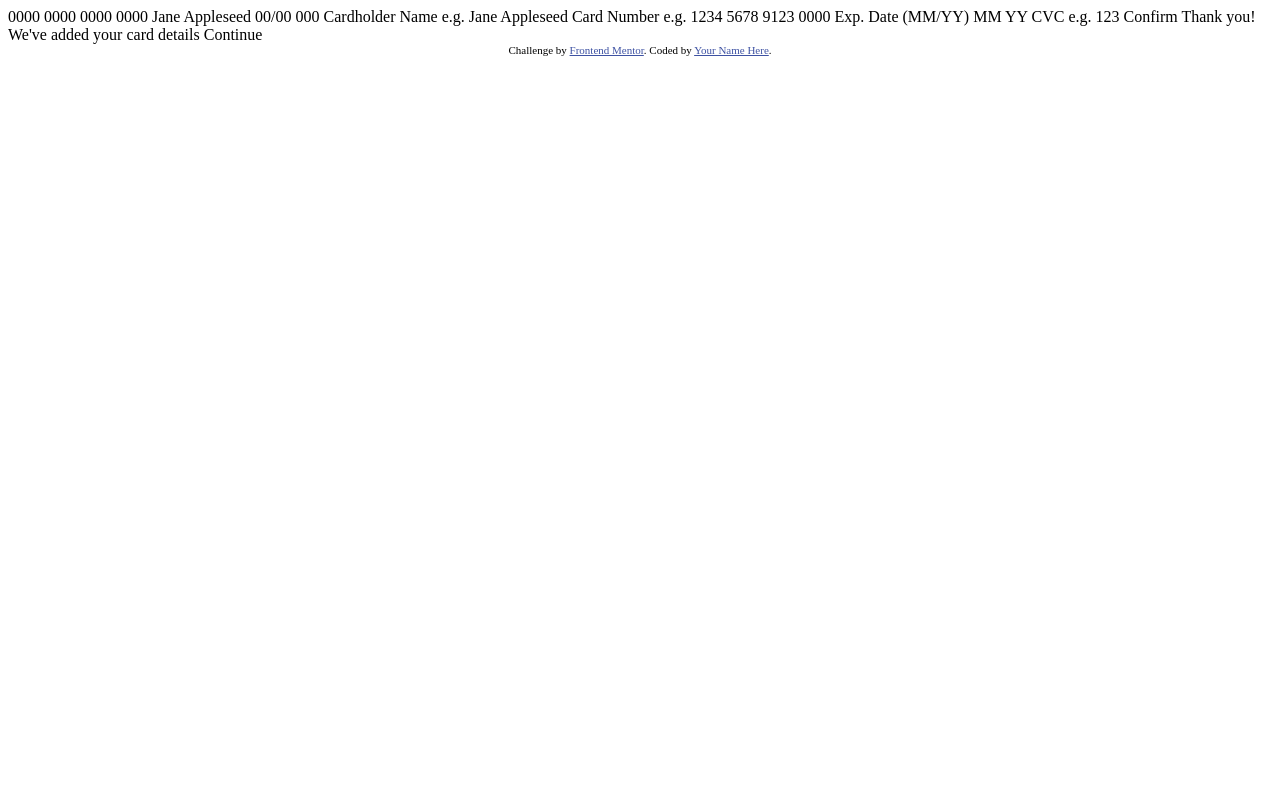
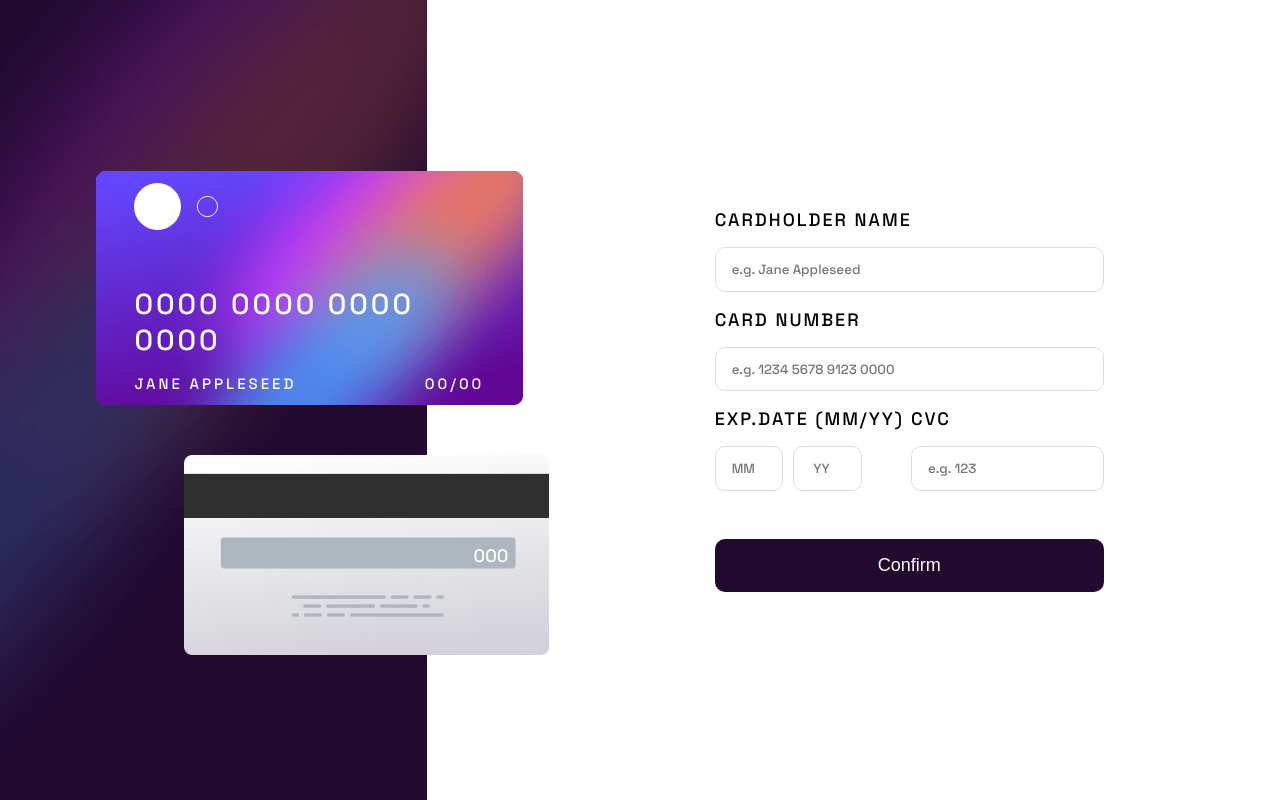
Before and after one commit to thaykrgl/interactive-card-details-form, a plain HTML site: page index.html in a window 1280 px wide. Drawn offline with nearby package versions, Linux system fonts and the light colour scheme.

Commit message:
Added layout for project

```diff
--- a/index.html
+++ b/index.html
@@ -1,51 +1,76 @@
 <!DOCTYPE html>
 <html lang="en">
+
 <head>
   <meta charset="UTF-8">
-  <meta name="viewport" content="width=device-width, initial-scale=1.0"> <!-- displays site properly based on user's device -->
+  <meta name="viewport" content="width=device-width, initial-scale=1.0">
 
   <link rel="icon" type="image/png" sizes="32x32" href="./images/favicon-32x32.png">
+  <link rel="preconnect" href="https://fonts.googleapis.com">
+  <link rel="preconnect" href="https://fonts.gstatic.com" crossorigin>
+  <link href="https://fonts.googleapis.com/css2?family=Space+Grotesk:wght@500&display=swap" rel="stylesheet">
+  <link rel="stylesheet" href="./dist/css/style.css">
+  <title>Frontend Mentor | Interactive Card Details Form</title>
 
-  <title>Frontend Mentor | Interactive card details form</title>
+</head>
 
-  <!-- Feel free to remove these styles or customise in your own stylesheet 👍 -->
-  <style>
-    .attribution { font-size: 11px; text-align: center; }
-    .attribution a { color: hsl(228, 45%, 44%); }
-  </style>
-</head>
 <body>
 
-  0000 0000 0000 0000
-  Jane Appleseed
-  00/00
+  <div class="card">
+    <!-- Card Front Side -->
+    <div class="front">
+      <img src="./images/card-logo.svg" alt="Card Logo">
+      <p id="card-number" class="let-space card-number">0000 0000 0000 0000</p>
+      <div>
+        <p id="card-owner" class="let-space card-owner">Jane Appleseed</p>
+        <p class="let-space card-expire"> <span id="card-expire-mm">00</span>/<span id="card-expire-yy">00</span></p>
+      </div>
+    </div>
+    <!-- Card Back Side -->
+    <div class="back">
+      <p id="card-cvc">000</p>
+    </div>
+  </div>
+  <div class="card-info">
 
-  000
+    <!-- CardHolder Name -->
+    <label for="holder-name">Cardholder Name</label>
+    <input type="text" name="holder-name" id="holder-name" placeholder="e.g. Jane Appleseed" maxlength="20">
 
-  Cardholder Name
-  e.g. Jane Appleseed
+    <!-- Card Number -->
+    <label for="card-number">Card Number</label>
+    <input type="text" name="card-number" id="holder-number" placeholder="e.g. 1234 5678 9123 0000" maxlength="19">
 
-  Card Number
-  e.g. 1234 5678 9123 0000
+    <!-- Expiry Date & CVC -->
+    <div class="exp-date-cvc">
+      <!-- Expiry Date -->
+      <div class="exp-date">
+        <label>Exp.Date (mm/yy)</label>
+        <div class="exp-date-input">
+          <input id="exp-date-mm" type="text" name="exp-date-mm" placeholder="MM" maxlength="2">
+          <input id="exp-date-yy" type="text" name="exp-date-yy" placeholder=" YY" maxlength="2">
+        </div>
+      </div>
+      <!-- CVC -->
+      <div class="cvc">
+        <label for="cvc">Cvc</label>
+        <input type="text" name="cvc" id="cvc" placeholder="e.g. 123" maxlength="3">
+      </div>
+    </div>
 
-  Exp. Date (MM/YY)
-  MM
-  YY
+    <!-- Confirm Button -->
+    <button>Confirm</button>
+  </div>
 
-  CVC
-  e.g. 123
-
-  Confirm
+  <!-- Confirm -->
 
   <!-- Completed state start -->
 
-  Thank you!
+  <!-- Thank you!
   We've added your card details
-  Continue
+  Continue -->
+  <script src="https://ajax.googleapis.com/ajax/libs/jquery/3.6.0/jquery.min.js"></script>
+  <script src="./index.js"></script>
+</body>
 
-  <div class="attribution">
-    Challenge by <a href="https://www.frontendmentor.io?ref=challenge" target="_blank">Frontend Mentor</a>.
-    Coded by <a href="#">Your Name Here</a>.
-  </div>
-</body>
 </html>
```
